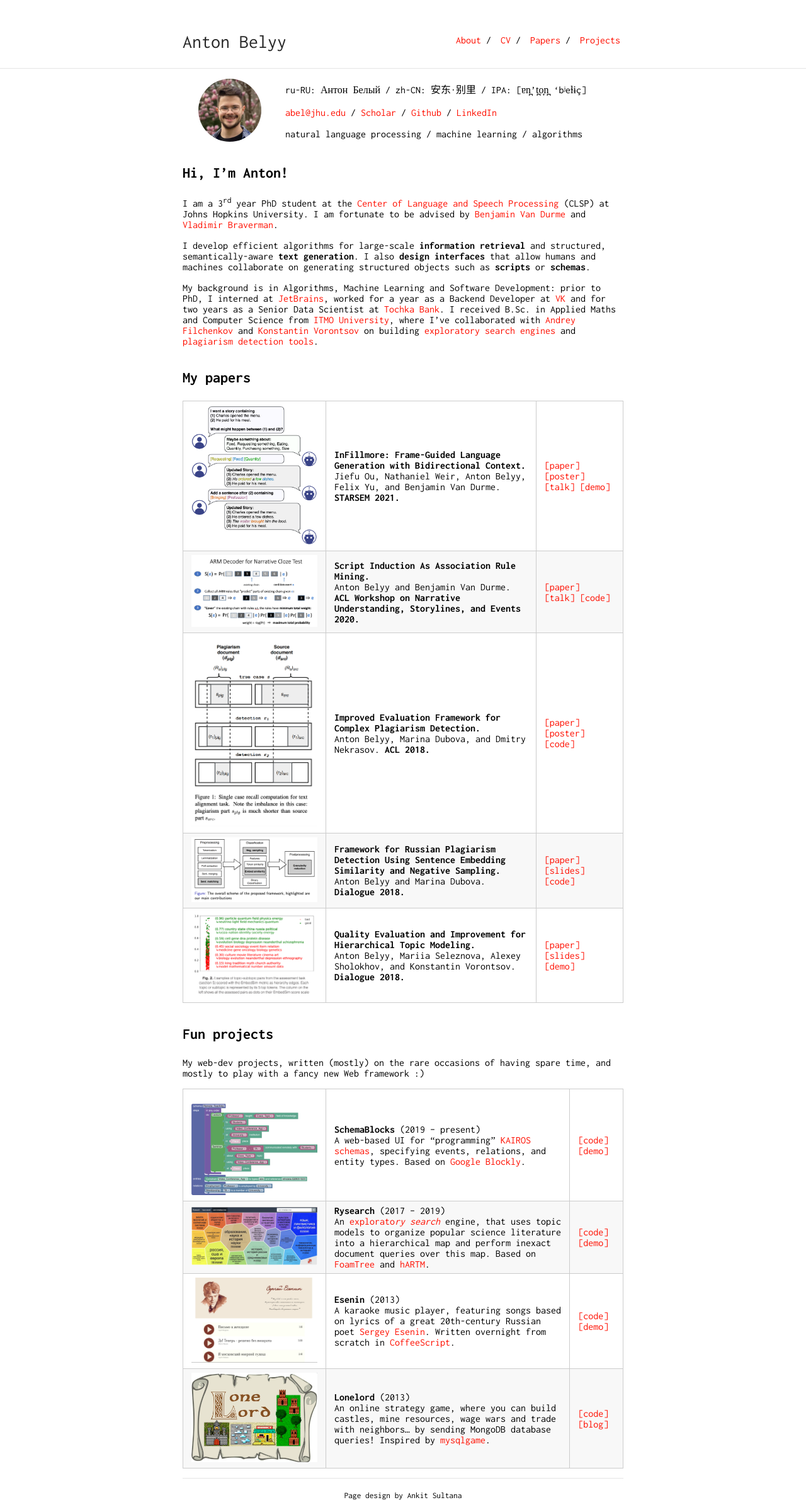
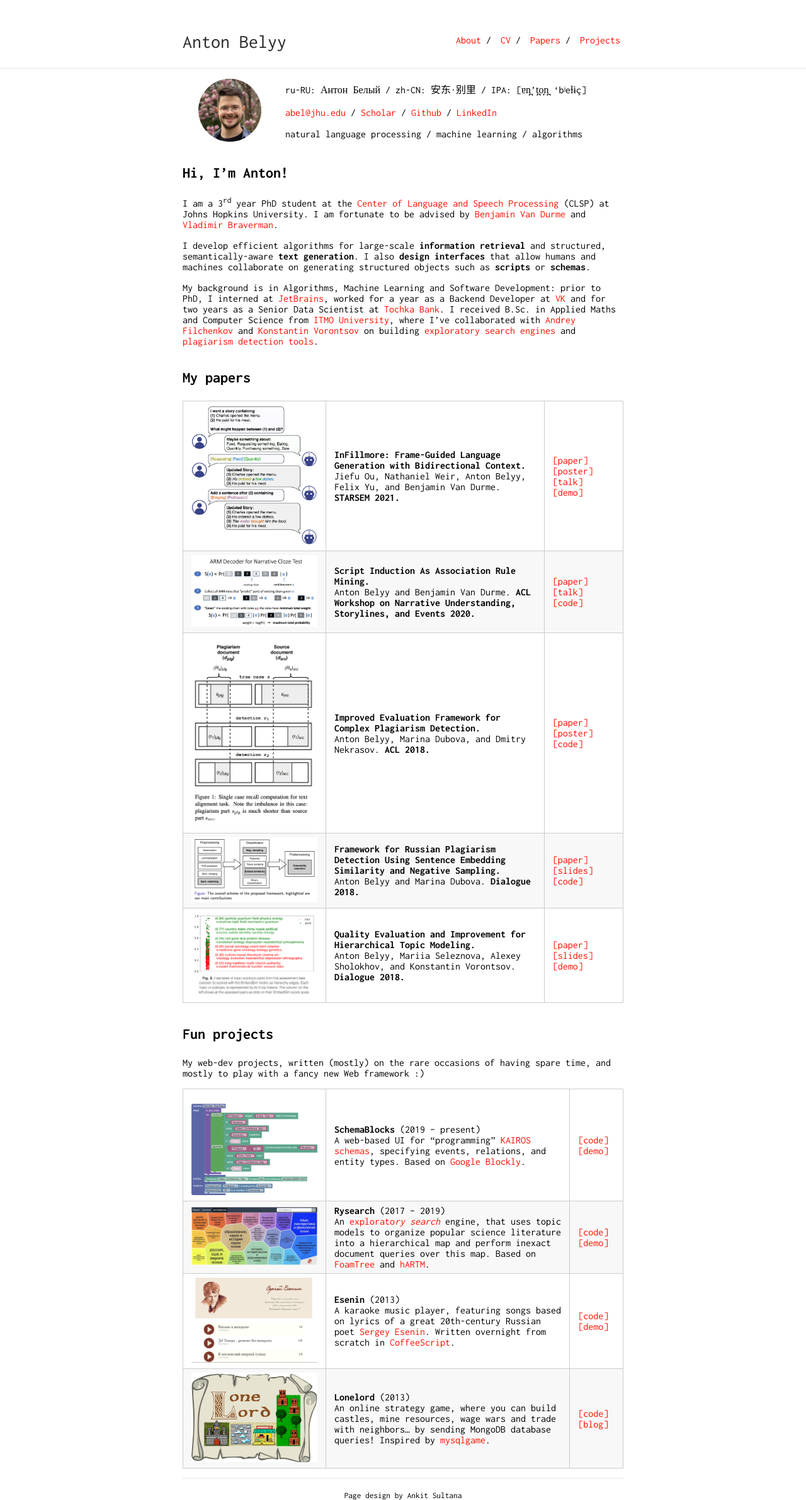
Before and after one commit to AVBelyy/AVBelyy.github.io, a Jekyll site: the page built from index.md, in a window 1280 px wide. Shown: the whole page at 63% size. Built offline with Jekyll 4.4.1, drawn with Linux system fonts in a browser that asks for light colours.

Commit message:
Update index.md

```diff
--- a/index.md
+++ b/index.md
@@ -14,7 +14,7 @@ I received B.Sc. in Applied Maths and Computer Science from [ITMO University](ht
 
 ## My papers
 
-<img src="img/publications/infillmore.png" alt="InFillmore screenshot" style="width: 200px"/> | **InFillmore: Frame-Guided Language Generation with Bidirectional Context.** <br>Jiefu Ou, Nathaniel Weir, Anton Belyy, Felix Yu, and Benjamin Van Durme. **STARSEM 2021.** | [[paper]](https://aclanthology.org/2021.starsem-1.12.pdf) [[poster]](https://static.retloko.org/infillmore-2021/InFillmore_SEM_2021_Poster.pdf) [[talk]](https://static.retloko.org/infillmore-2021/7-Ou-InFillmore.mp4) [[demo]](https://nlp.jhu.edu/demos/infillmore)
+<img src="img/publications/infillmore.png" alt="InFillmore screenshot" style="width: 200px"/> | **InFillmore: Frame-Guided Language Generation with Bidirectional Context.** <br>Jiefu Ou, Nathaniel Weir, Anton Belyy, Felix Yu, and Benjamin Van Durme. **STARSEM 2021.** | [[paper]](https://aclanthology.org/2021.starsem-1.12.pdf) <br> [[poster]](https://static.retloko.org/infillmore-2021/InFillmore_SEM_2021_Poster.pdf) <br> [[talk]](https://static.retloko.org/infillmore-2021/7-Ou-InFillmore.mp4) <br> [[demo]](https://nlp.jhu.edu/demos/infillmore)
 <img src="img/publications/si-as-arm.png" alt="SI as ARM screenshot" style="width: 200px"/> | **Script Induction As Association Rule Mining.** <br>Anton Belyy and Benjamin Van Durme. **ACL Workshop on Narrative Understanding, Storylines, and Events 2020.** | [[paper]](https://www.aclweb.org/anthology/2020.nuse-1.7/) [[talk]](https://slideslive.com/38929746/script-induction-as-association-rule-mining) [[code]](https://github.com/AVBelyy/arm-nachos)
 <img src="img/publications/normplagdet.png" alt="Normplagdet screenshot" style="width: 200px"/> | **Improved Evaluation Framework for Complex Plagiarism Detection.** <br>Anton Belyy, Marina Dubova, and Dmitry Nekrasov. **ACL 2018.** | [[paper]](http://www.aclweb.org/anthology/P18-2026) [[poster]](http://anthology.aclweb.org/attachments/P18-2026.Poster.pdf) [[code]](https://github.com/AVBelyy/normplagdet)
 <img src="img/publications/rusplagiarism.png" alt="Russian plagiarism detection screenshot" style="width: 200px"/> | **Framework for Russian Plagiarism Detection Using Sentence Embedding Similarity and Negative Sampling.** <br>Anton Belyy and Marina Dubova. **Dialogue 2018.** | [[paper]](http://www.dialog-21.ru/media/4289/belyyav_dubovama.pdf) [[slides]](http://www.dialog-21.ru/media/4351/belyy_dubova.pdf) [[code]](https://github.com/AVBelyy/hack-the-plag-2017)
```
